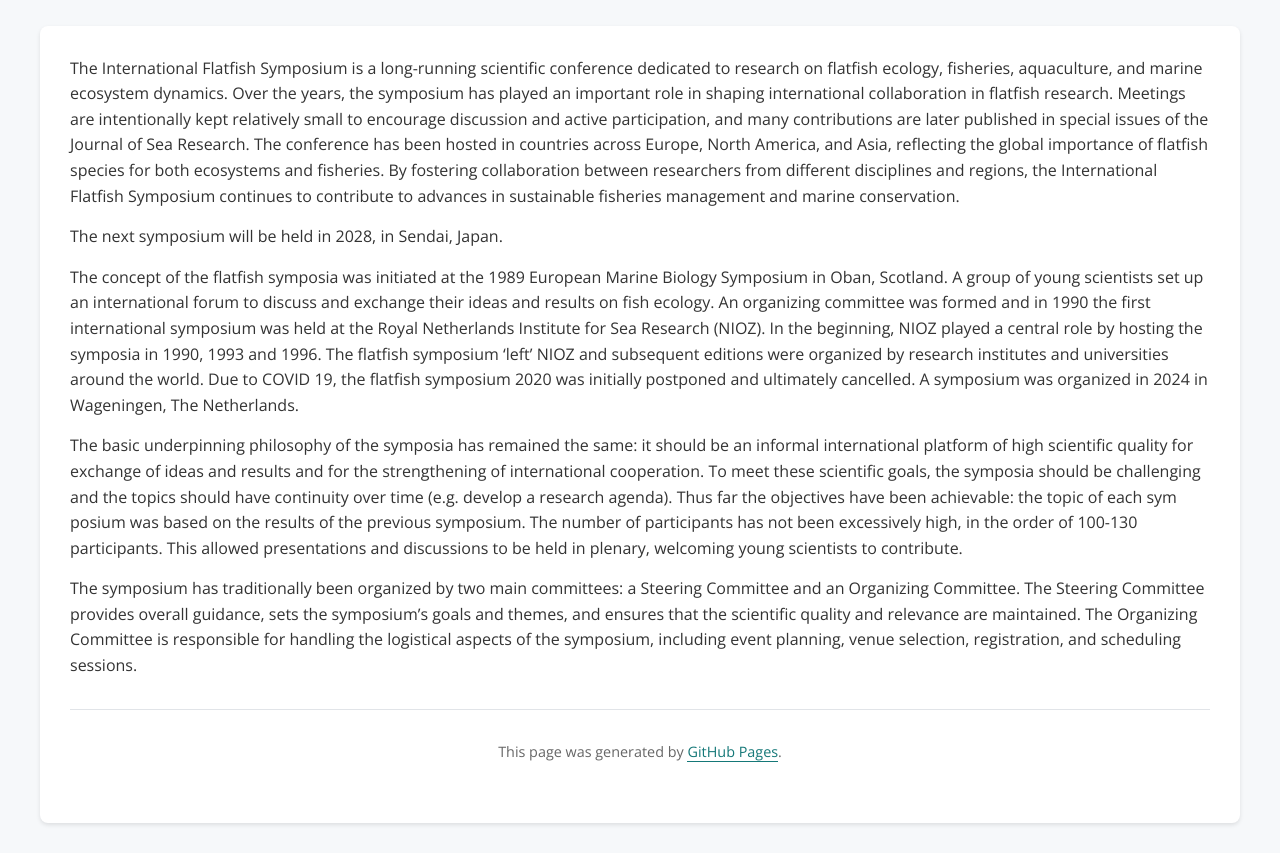
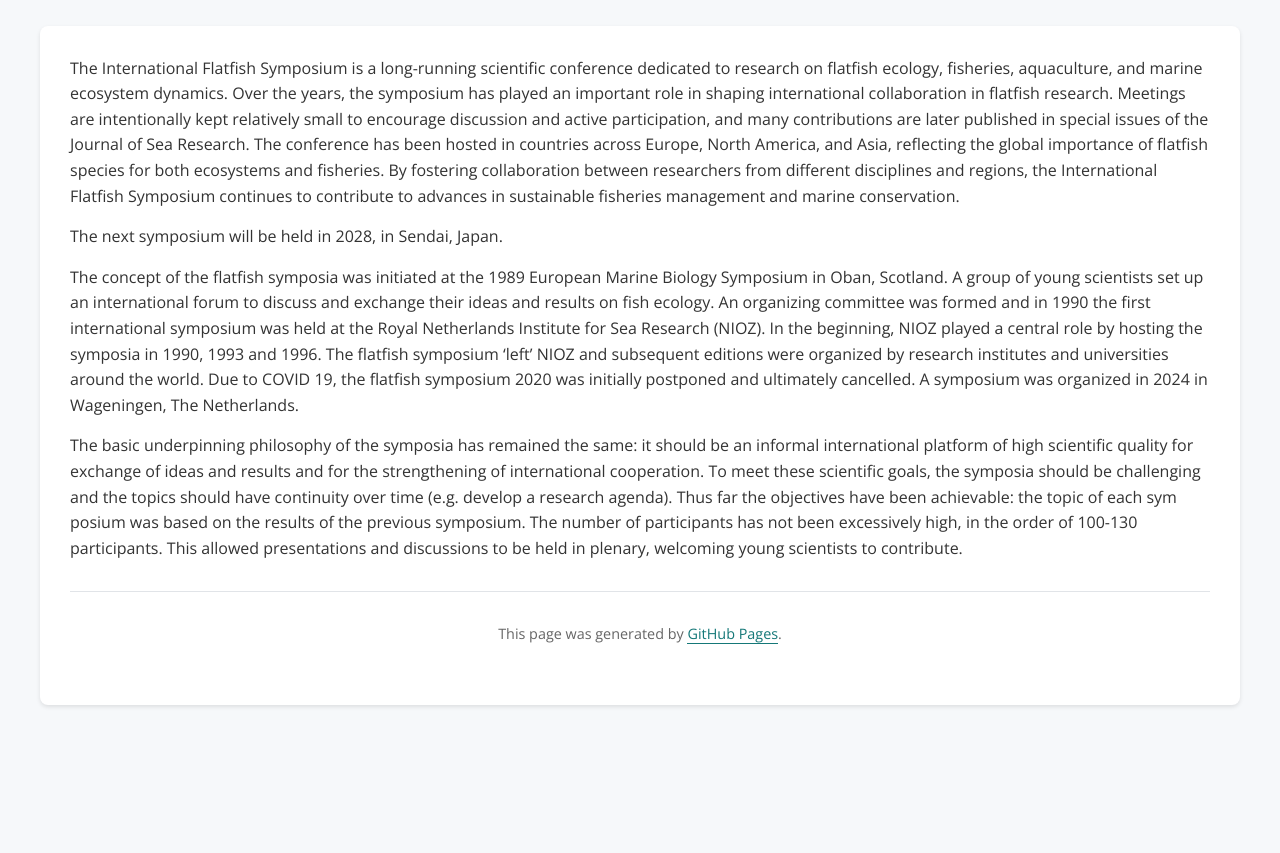
Before and after one commit to JanJaapPoos/InternationalFlatFishSymposium, a Jekyll site: the page built from index.md, in a window 1280 px wide, cut to the strip 254-1107 px from the top of the page. Built offline with Jekyll 4.4.1, drawn with Linux system fonts in a browser that asks for light colours; our own code applies the rules of GitHub Pages for plain Markdown files; the repository's description, which GitHub fills in, is left out; after the commit the page ends 989 px from its top, so only the background shows below that.

Commit message:
Update index.md

```diff
--- a/index.md
+++ b/index.md
@@ -5,5 +5,3 @@ The next symposium will be held in 2028, in Sendai, Japan.
 The concept of the flatfish symposia was initiated at the 1989 European Marine Biology Symposium in Oban, Scotland. A group of young scientists set up an international forum to discuss and exchange their ideas and results on fish ecology. An organizing committee was formed and in 1990 the first international symposium was held at the Royal Netherlands Institute for Sea Research (NIOZ). In the beginning, NIOZ played a central role by hosting the symposia in 1990, 1993 and 1996. The flatfish symposium 'left' NIOZ and subsequent editions were organized by research institutes and universities around the world. Due to COVID 19, the flatfish symposium 2020 was initially postponed and ultimately cancelled. A symposium was organized in 2024 in Wageningen, The Netherlands.
 
 The basic underpinning philosophy of the symposia has remained the same: it should be an informal international platform of high scientific quality for exchange of ideas and results and for the strengthening of international cooperation. To meet these scientific goals, the symposia should be challenging and the topics should have continuity over time (e.g. develop a research agenda). Thus far the objectives have been achievable: the topic of each sym posium was based on the results of the previous symposium. The number of participants has not been excessively high, in the order of 100-130 participants. This allowed presentations and discussions to be held in plenary, welcoming young scientists to contribute.
-
-The symposium has traditionally been organized by two main committees: a Steering Committee and an Organizing Committee. The Steering Committee provides overall guidance, sets the symposium's goals and themes, and ensures that the scientific quality and relevance are maintained. The Organizing Committee is responsible for handling the logistical aspects of the symposium, including event planning, venue selection, registration, and scheduling sessions.
```
